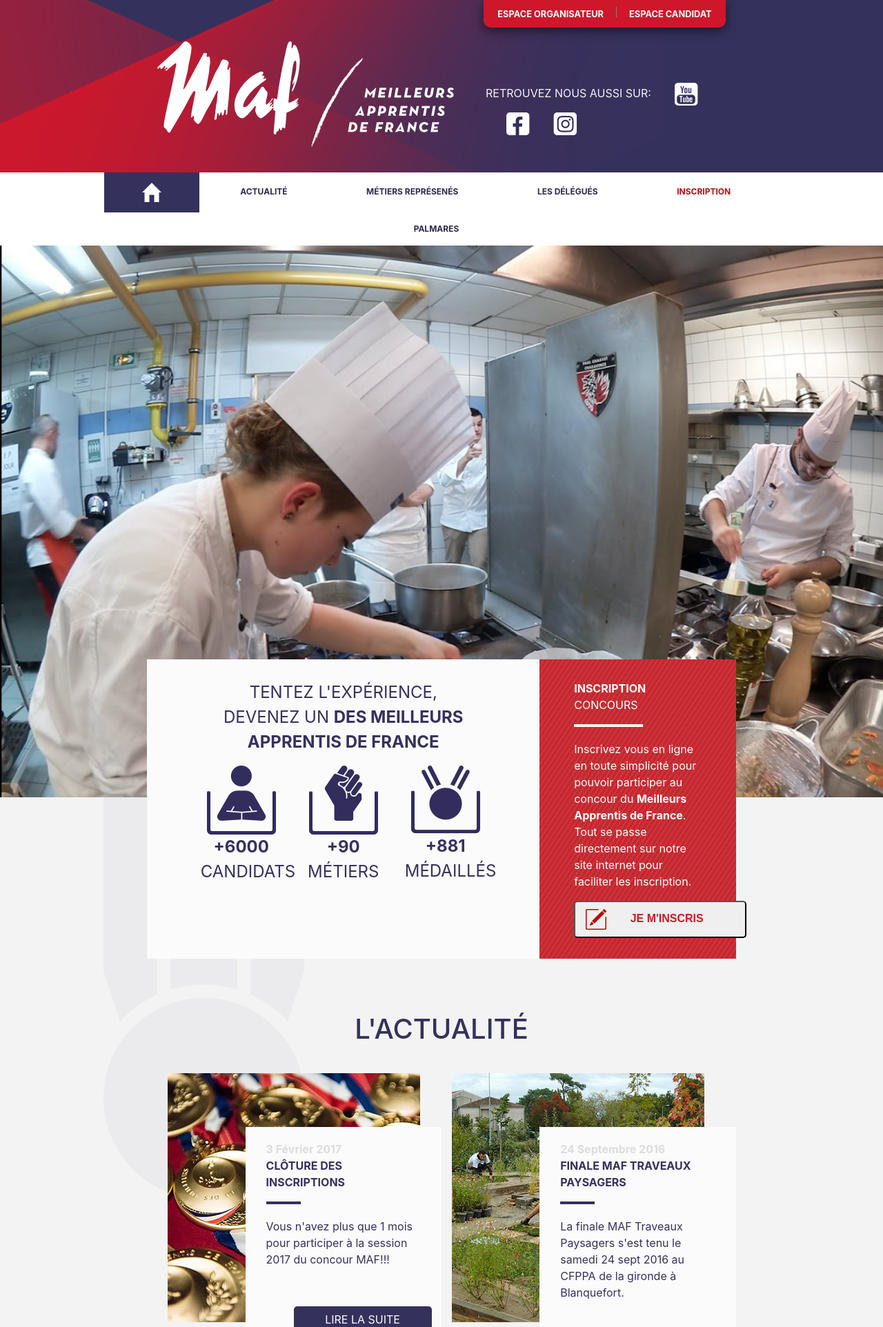
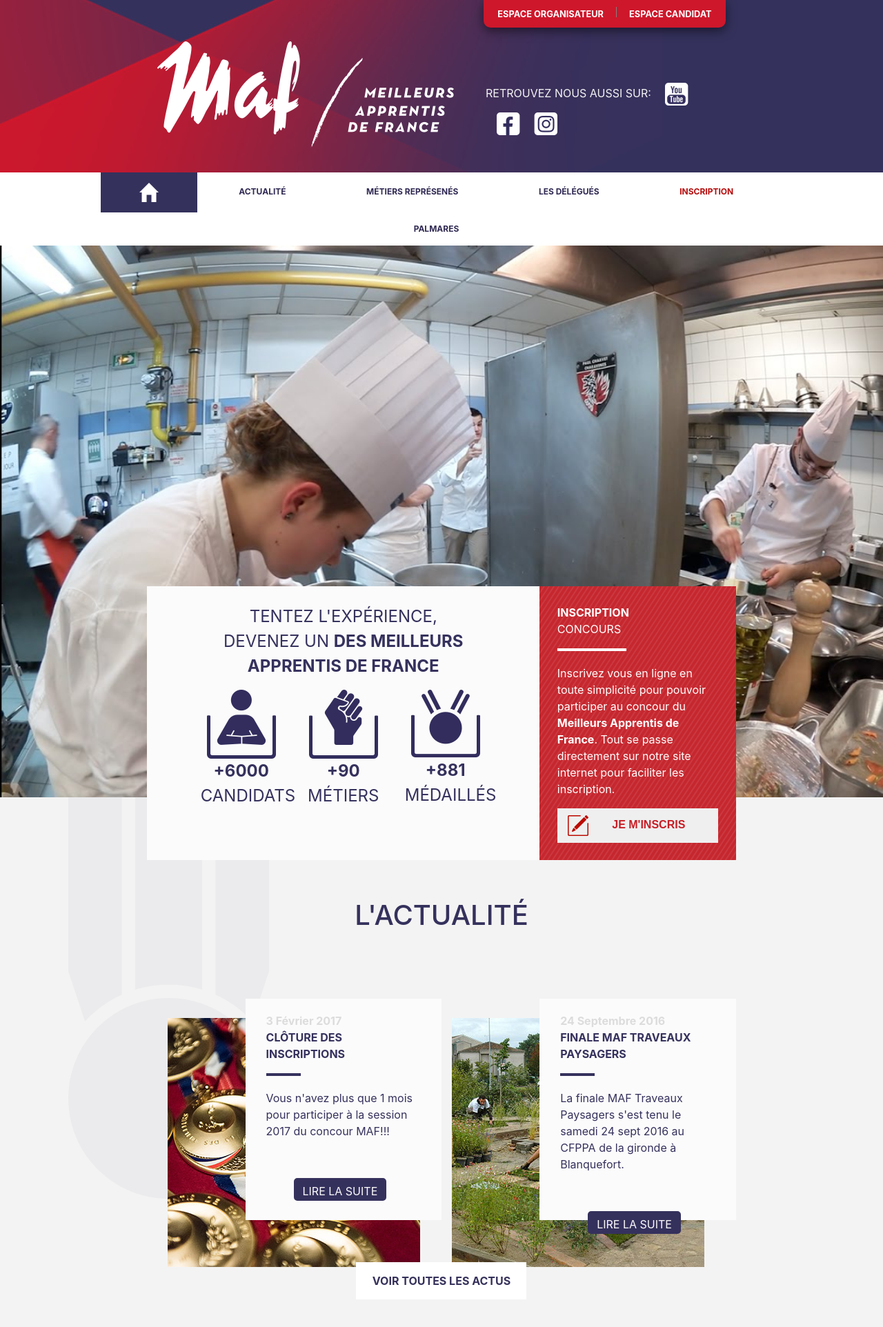
Before and after one commit to CampanL/mof-maf, a PHP site: template views/fronts/home.twig in a window 1280 px wide. Shown: the top 1924 px of the page at 69% size. Run offline with PHP 8.4, Linux system fonts and the light colour scheme; the template is opened without the code that fills it, so the values that code supplies are empty; some libraries are stand-ins or nearby versions.

Commit message:
réadaptation du CSS

```diff
--- a/dist/assets/styles/main.css
+++ b/dist/assets/styles/main.css
@@ -61,7 +61,7 @@
 }
 
 .nav li{
-	padding: 15px 55px;
+	padding: 15px 3.5rem;
 	font-size: .75em;
 	text-transform: uppercase;
 }
@@ -86,7 +86,7 @@
 }
 .reseau-sociaux img
 {
-	margin-left:30px;
+	margin-left:1rem;
 }
 .reseau-sociaux
 {
@@ -102,7 +102,7 @@
 
 .tester-experience
 {
-	margin-top:600px;
+	margin-top:60%;
 }
 .absolute-div
 {
@@ -113,7 +113,7 @@
 
 .test-txt, .inscription
 {
-	padding: 30px 0px;
+	padding: 3% 0px;
 }
 .test-txt
 {
@@ -124,7 +124,7 @@
 .inscription
 {
 	background-image: url(../images/pattern_red.png);
-	padding: 30px 50px;
+	padding: 3%;
 	color: #fff;
 }
 
@@ -137,9 +137,9 @@
 }
 .inscription-btn button
 {
-	border-radius: 5px;
 	text-align: left;
-	width: 250px;
+	width: 100%;
+	border:none;
 	padding: 10px 15px;
 }
 .inscription-btn img
@@ -159,12 +159,12 @@
 }
 .actu
 {
-	margin-top: 80px;
+	margin-top: 7%;
 	color: #35315d;
 }
 .last-news
 {
-	margin-top: 120px;
+	margin-top: 12%;
 	height: 300px;
 }
 .news
@@ -175,11 +175,17 @@
 .bg-actu
 {
 	background-image: url(../images/img_medaille.png);
-	background-position-x:150px;
+	background-position-x:10%;
 	background-repeat: no-repeat;
-	padding-top: 400px;
-	padding-bottom: 150px;
+	padding-top: 25%;
+	padding-bottom: 10%;
 	background-color: #f3f3f3;
+}
+.bg-actu .col-4
+{
+  background: no-repeat center center;
+  -webkit-background-size: cover;
+  -moz-background-size: cover;
 }
 .blue-bar
 {
@@ -194,8 +200,8 @@
 	background-color: #35315d;
 	border-color: #35315d;
 	padding-top: 5px;
-	width: 200px;
-	height: 40px;
+	width: 60%;
+	height: 20%;
 	position: relative;
 	top: 40px;
 	left: 40px;
@@ -210,7 +216,7 @@
 
 .voir-actu, .savoir-plus
 {
-	margin-top: 100px;
+	margin-top: 10%;
 	width: 30%;
 	margin-left: 35%;
 	padding: 15px;
@@ -513,9 +519,10 @@
 	color: #35315d;
 	padding-top: 50px;
 }
-.medailles h1
+.medaille h1
 {
 	font-weight: bolder;
+	margin-bottom: 2rem;
 }
 .medaille img, .medaille-txt
 {
--- a/views/fronts/inscription.twig
+++ b/views/fronts/inscription.twig
@@ -96,7 +96,7 @@
 			<p>Chaque candidat entame le concours au niveau départemental qui lui permettra d'accéder au concours régional s'il obtient <span>une médaille d'argent</span>ou <span>une médaille d'or</span>. Par la suite, il lui faudra obtenir <span>une médaille d'or</span> du concours réguinal pour pouvoir participer au concours nationale.</p></div>
 		</div>
 		<div class="medaille row">
-			<h1 class="uppercase text-center">des récompenses<br/>prestigieuses</h1>
+			<h1 class="uppercase text-center col-6 offset-3">des récompenses<br/>prestigieuses</h1>
 			<div class="row">
 				<div class="col-6">
 					<img src="assets/images/ico_medaille_or.jpg">
```
Also changed, not shown: other parts of dist/assets/styles/main.css (+20 -20 lines).
